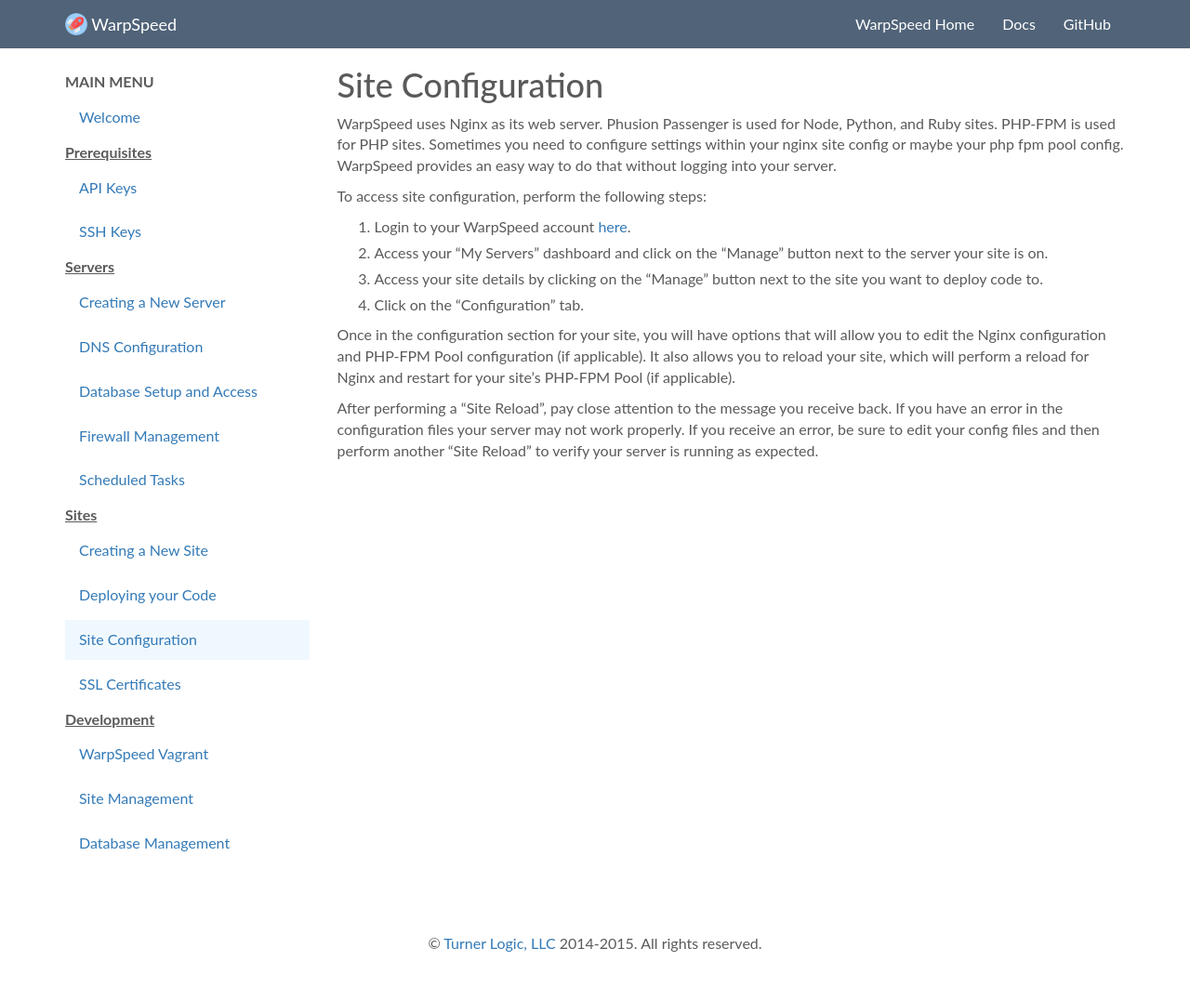
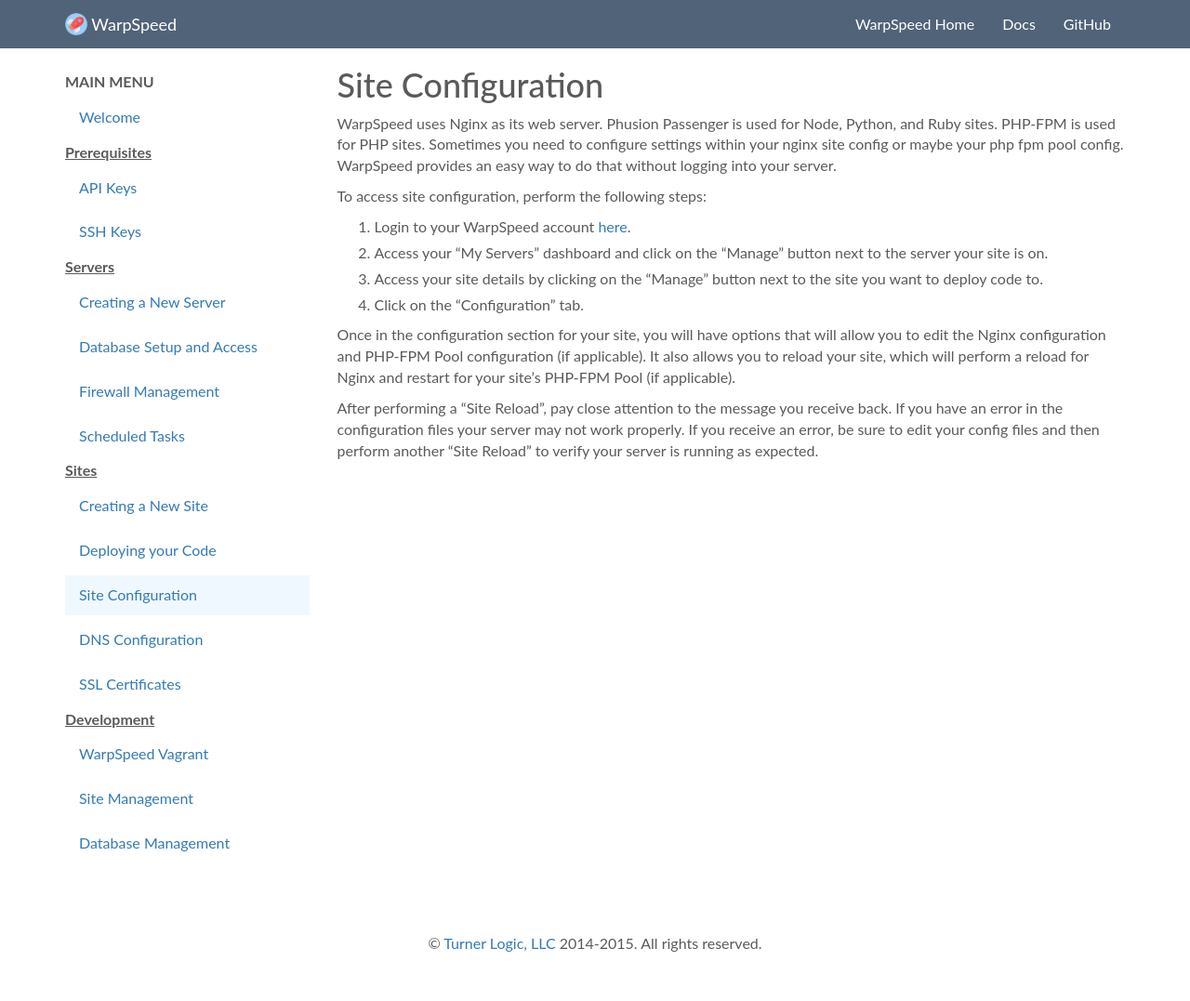
Before and after one commit to warpspeed/warpspeed-docs, a Jekyll site: the page built from v1/site-configuration.md, in a window 1280 px wide. Shown: the whole page at 93% size. Built offline with Jekyll 4.4.1, drawn with Linux system fonts in a browser that asks for light colours; comment, search, counter and statistics services are not loaded; part of the change alters nothing that is shown.

Commit message:
Moved DNS to sites section.

```diff
--- a/_data/menu.yml
+++ b/_data/menu.yml
@@ -13,9 +13,6 @@
 
 - title: Creating a New Server
   path: /v1/provisioning-servers
-
-- title: DNS Configuration
-  path: /v1/dns-configuration
 
 - title: Database Setup and Access
   path: /v1/database-setup-and-access
@@ -37,6 +34,9 @@
 - title: Site Configuration
   path: /v1/site-configuration
 
+- title: DNS Configuration
+  path: /v1/dns-configuration
+
 - title: SSL Certificates
   path: /v1/ssl-certificates
 
```
